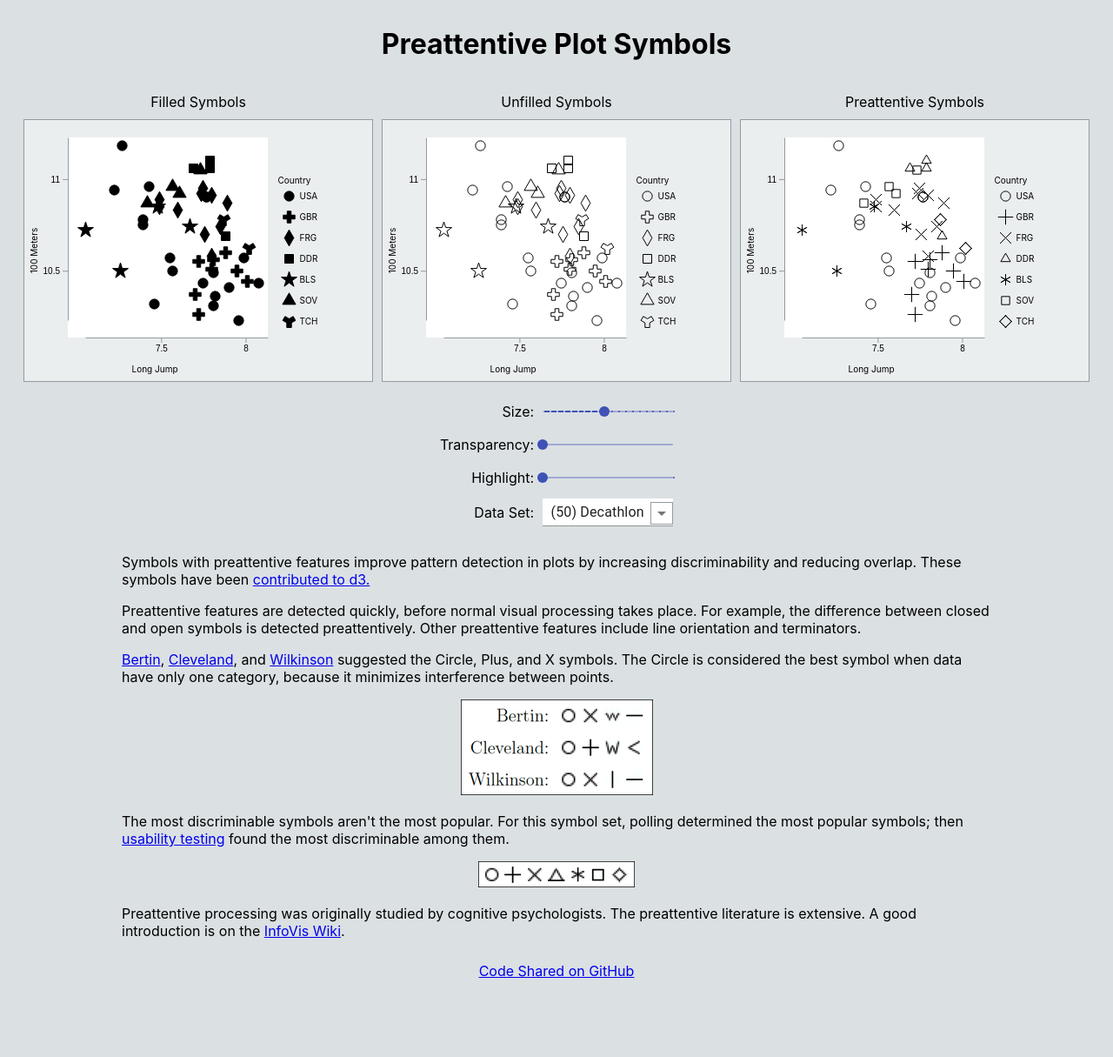
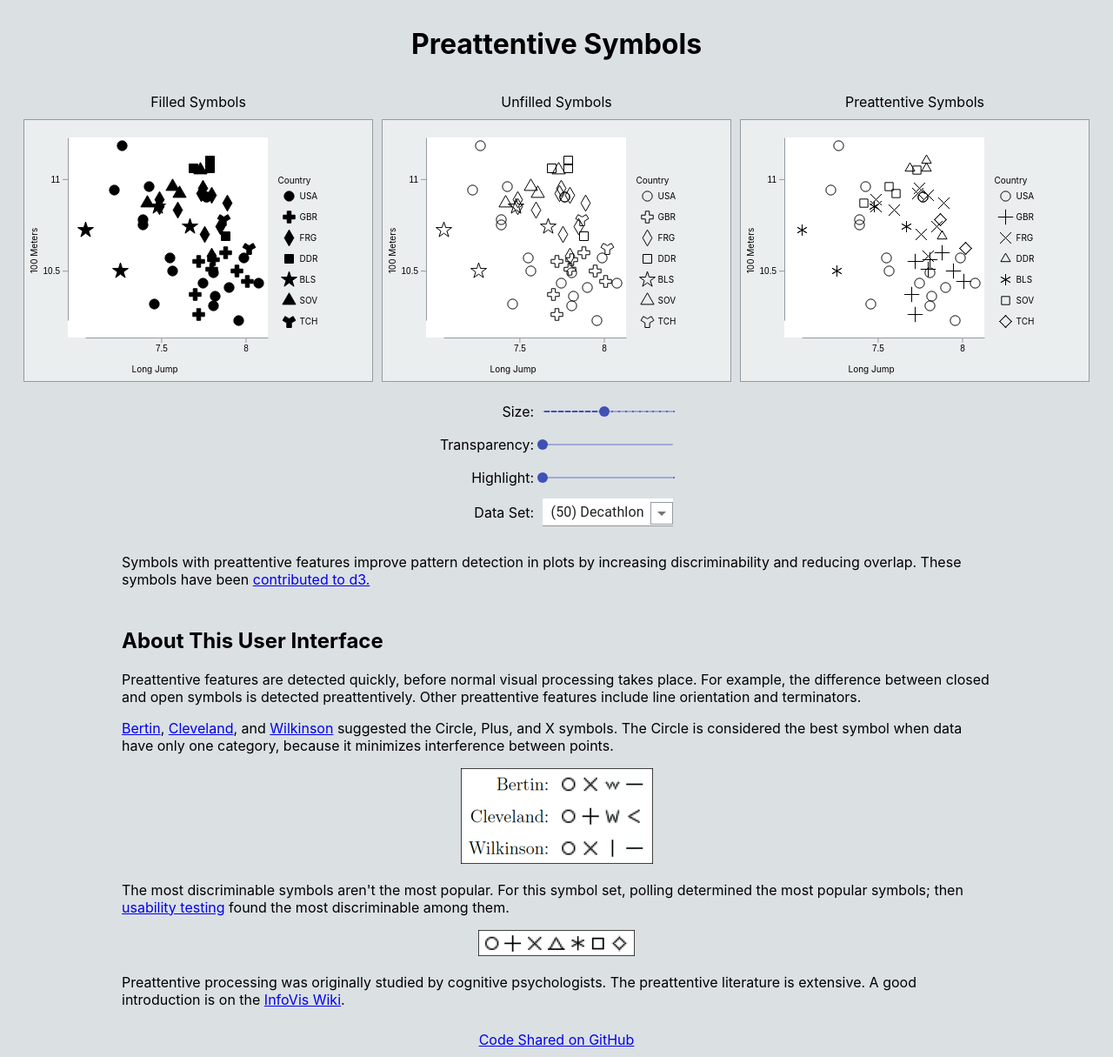
Before and after one commit to hemanrobinson/good-plot-symbols, a React (Create React App) app: page / in a window 1280 px wide. Shown: the whole page at 87% size. Before the commit the page ends 1136 px from the top, so only its background shows below. Built offline with nearby package versions, Linux system fonts and the light colour scheme.

Commit message:
Improve comments

```diff
--- a/src/App.js
+++ b/src/App.js
@@ -20,7 +20,7 @@ const App = () => {
     return (
         <div className="Column">
             <div className="Description">
-                <h1>Preattentive Plot Symbols</h1>
+                <h1>Preattentive Symbols</h1>
             </div>
             <div className="GridPlots">
                 <label>Filled Symbols</label>
@@ -57,6 +57,9 @@ const App = () => {
                 <p>
                 Symbols with preattentive features improve pattern detection in plots by increasing discriminability and reducing overlap.  These symbols have been <a href="https://github.com/d3/d3-shape/releases">contributed to d3.</a>
                 </p>
+            </div>
+            <div className="Description">
+                <h2>About This User Interface</h2>
                 <p>
                 Preattentive features are detected quickly, before normal visual processing takes place. For example, the difference between closed and open symbols is detected preattentively.  Other preattentive features include line orientation and terminators.
                 </p>
```
Also changed, not shown: 2 other files (tests, documents, lock files or other folders).
